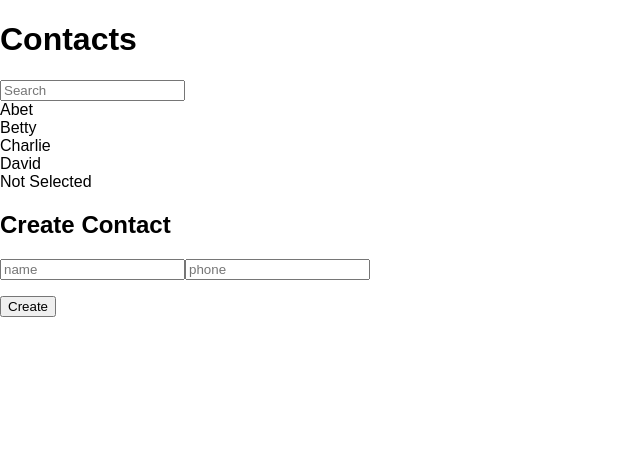
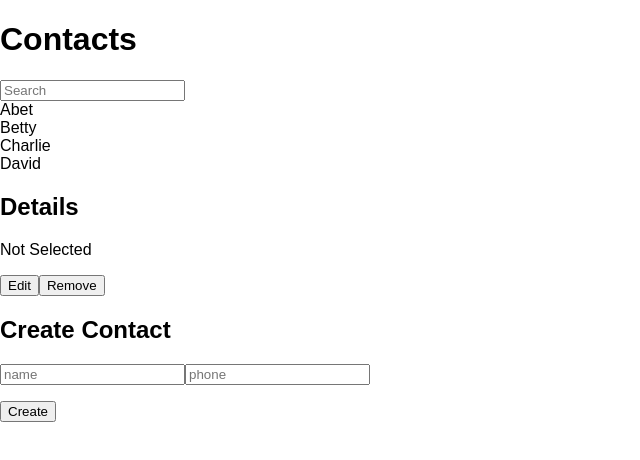
Before and after one commit to malshan84/ContactInfo_React, a React (Create React App) app: page / in a window 1280 px wide. Shown: the top 460 px of the page, without its empty margins (0-640 px from the left). Built offline with nearby package versions, Linux system fonts and the light colour scheme.

Commit message:
add remove, edit

```diff
--- a/src/component/Contact.tsx
+++ b/src/component/Contact.tsx
@@ -73,6 +73,9 @@ class Contact extends React.Component<{}, ContactState> {
     }
 
     handleRemove() {
+        if (this.state.selectedKey < 0) {
+            return;
+        }
         this.setState({
             contactData: update(
                 this.state.contactData,
@@ -89,8 +92,10 @@ class Contact extends React.Component<{}, ContactState> {
                 this.state.contactData,
                 {
                     [this.state.selectedKey]: {
-                        name: {$set: name},
-                        phone: {$set: phone}
+                        data:{
+                            name: {$set: name},
+                            phone: {$set: phone}
+                        }
                     }
                 }
             )
@@ -142,6 +147,8 @@ class Contact extends React.Component<{}, ContactState> {
                 <ContactDetails
                     isSelected={this.state.selectedKey !== -1}
                     contactInfo={getContactData(this.state.selectedKey)}
+                    onRemove={this.handleRemove}
+                    onEdit={this.handleEdit}
                 />
                 <ContactCreate onCreate={this.handleCreate}/>
             </div>
--- a/src/component/ContactDetails.tsx
+++ b/src/component/ContactDetails.tsx
@@ -1,10 +1,60 @@
 import * as React from 'react';
 import * as ContactInfoClass from './ContactInfo';
-export default class ContactDetails extends React.Component<{ isSelected: boolean, contactInfo: ContactInfoClass.ContactInfoProp}> {
-    constructor(props: { isSelected: boolean, contactInfo: ContactInfoClass.ContactInfoProp}) {
 
+interface ContactDetailsState {
+    isEdit: boolean;
+    name: string;
+    phone: string;
+}
+
+interface ContactDetailProps {
+    isSelected: boolean;
+    contactInfo: ContactInfoClass.ContactInfoProp;
+    onRemove(): void;
+    onEdit(name: string, phone: string): void;
+}
+
+export default class ContactDetails extends React.Component<ContactDetailProps, ContactDetailsState> {
+    constructor(props: ContactDetailProps) {
         super(props);
+        this.state = {
+            isEdit : false,
+            name : '',
+            phone : ''
+        };
+        this.handleEditeClick = this.handleEditeClick.bind(this);
+        this.handleChanged = this.handleChanged.bind(this);
+        this.handleEdit = this.handleEdit.bind(this);
     }
+
+    handleEditeClick() {
+        if ( !this.props.isSelected ) {
+            return;
+        }
+        if ( !this.state.isEdit ) {
+            this.setState({
+                name: this.props.contactInfo.data.name,
+                phone: this.props.contactInfo.data.phone
+            });
+        } else {
+            this.handleEdit();
+        }
+        this.setState({
+            isEdit : !this.state.isEdit
+        });
+    }
+
+    handleChanged(e: React.ChangeEvent<HTMLInputElement>) {
+        let nextState = {};
+        nextState[e.target.name] = e.target.value;
+        this.setState(nextState);
+    }
+
+    handleEdit() {
+        console.log(name);
+        this.props.onEdit(this.state.name, this.state.phone);
+    }
+
     render() {
         const details: JSX.Element = (
             <div>
@@ -13,9 +63,42 @@ export default class ContactDetails extends React.Component<{ isSelected: boolea
             </div>
         );
         const blank: JSX.Element = (<div>Not Selected</div>);
+
+        const edit: JSX.Element = (
+            <div>
+                <p>
+                    <input
+                        type="text"
+                        name="name"
+                        placeholder="name"
+                        onChange={this.handleChanged}
+                        value={this.state.name}
+                    />
+                </p>
+                <p>
+                    <input
+                        type="text"
+                        name="phone"
+                        placeholder="phone"
+                        onChange={this.handleChanged}
+                        value={this.state.phone}
+                    />
+                </p>
+            </div>
+        );
+
+        const view: JSX.Element = this.state.isEdit ? edit : details;
+
         return (
             <div>
-                {this.props.isSelected ? details : blank}
+                <h2>Details</h2>
+                {this.props.isSelected ? view : blank}
+                <p>
+                    <button onClick={this.handleEditeClick}>
+                        {this.state.isEdit ? 'Ok' : 'Edit'}
+                    </button>
+                    <button onClick={this.props.onRemove}>Remove</button>
+                </p>
             </div>
         );
     }
```
